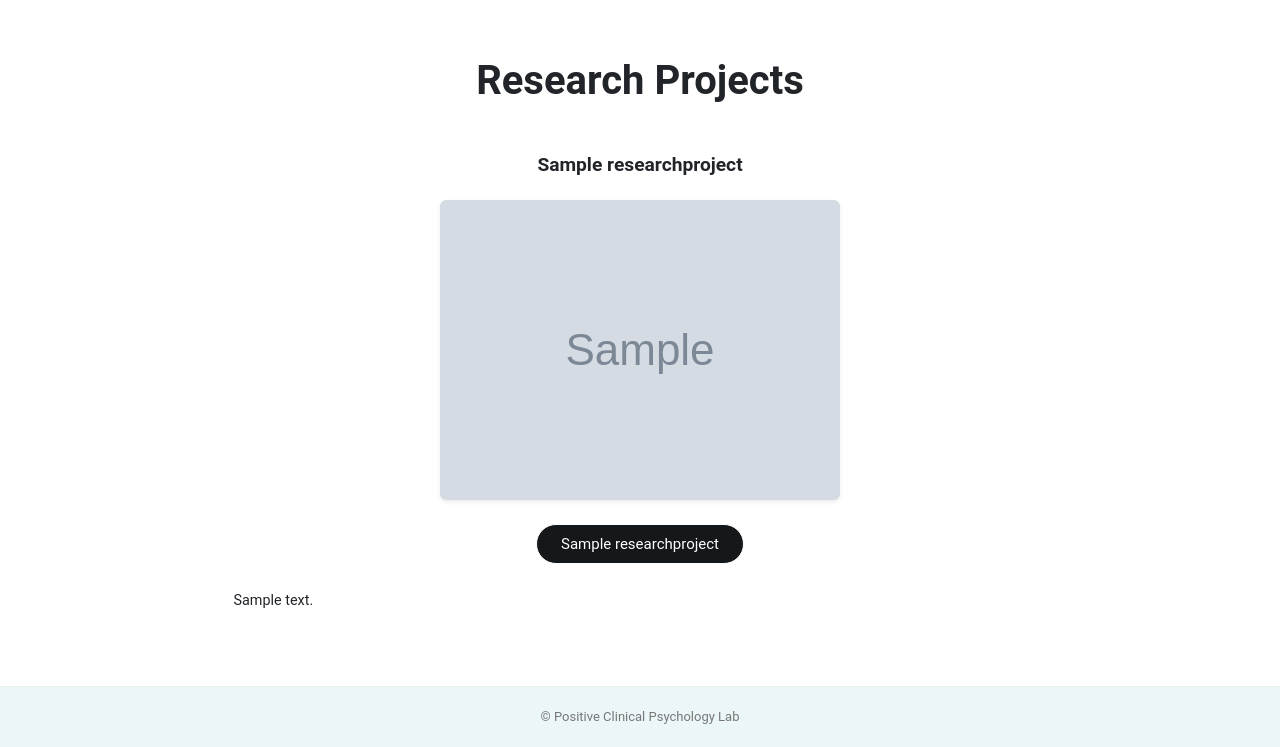
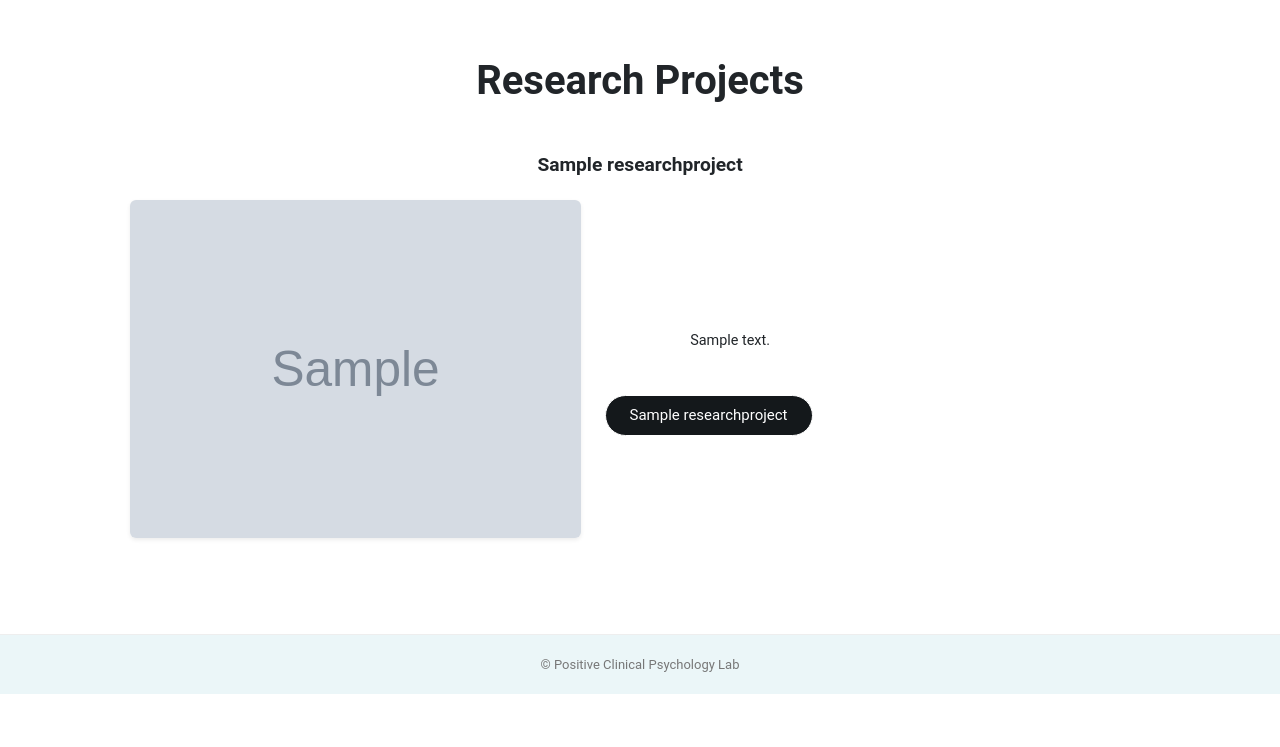
Before and after one commit to kupcplab/kolab-django, a Django app: page /projects/research/ in a window 1280 px wide. Shown: the part 211-958 px from the top of the page. After the commit the page ends 905 px from the top, so only its background shows below. Run offline with Django 5.2, Linux system fonts and the light colour scheme; tables that the repository leaves empty hold one stand-in row (values such as "Sample post"); grey boxes marked "Sample" are stand-in pictures; some libraries are stand-ins or nearby versions.

Commit message:
Update researchproject_list.html

```diff
--- a/projects/templates/projects/research/researchproject_list.html
+++ b/projects/templates/projects/research/researchproject_list.html
@@ -14,25 +14,35 @@
     </div>
 
     {% for project in researchproject_list %}
-        <div class="row justify-content-center mb-2 mb-md-6">
+
+        <div class="mb-5 mb-md-6">
 
             <!-- project title -->
             <h3 class="fw-bold text-center project-title mb-3 mb-md-4">
                 {{ project.title }}
             </h3>
 
+            <!-- image + description -->
+            <div class="row align-items-center justify-content-center g-4">
+
                 <!-- image -->
                 {% if project.photo %}
-            <div class="text-center col-11 col-md-8 col-lg-7 mb-3 mb-md-4">
+                <div class="col-11 col-md-5 col-lg-5">
                     <img src="{{ project.photo.url }}"
-                     class="img-fluid rounded shadow-sm"
-                     style="max-width: 100%; height: auto;">
+                         class="img-fluid rounded shadow-sm w-100"
+                         alt="{{ project.title }}">
                 </div>
                 {% endif %}
 
-            <!-- url -->
+                <!-- description + url -->
+                <div class="col-11 col-md-6 col-lg-6">
+
+                    <p class="description-text">
+                        {{ project.description }}
+                    </p>
+
                     {% if project.url %}
-            <div class="text-center mb-4">
+                    <div class="mt-3">
                         <a href="{{ project.url }}"
                            target="_blank"
                            class="btn btn-primary rounded-pill px-4 py-2">
@@ -41,12 +51,10 @@
                     </div>
                     {% endif %}
 
-            <!-- description -->
-            <div class="row justify-content-center">
-                <div class="col-11 col-md-10 col-lg-9">
-                    <p class="description-text">{{ project.description }}</p>
                 </div>
+
             </div>
+
         </div>
 
         {% if not forloop.last %}
@@ -55,7 +63,9 @@
         {% endif %}
 
     {% empty %}
-        <p class="description-text text-center">현재 등록된 프로젝트가 없습니다.</p>
+        <p class="description-text text-center">
+            현재 등록된 프로젝트가 없습니다.
+        </p>
     {% endfor %}
 
 </div>
```
Lines whose indentation alone changed are shown as unchanged.
